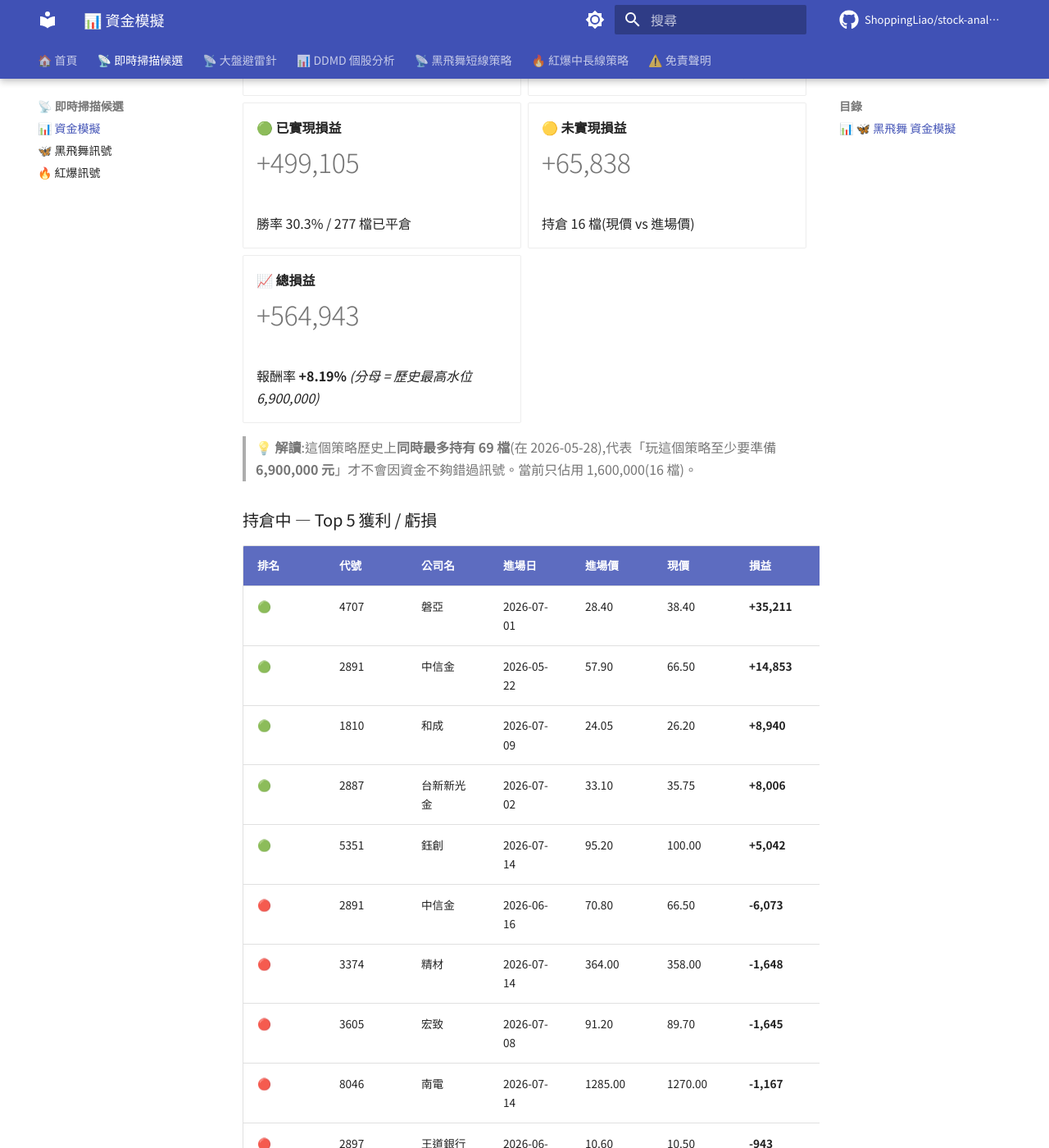
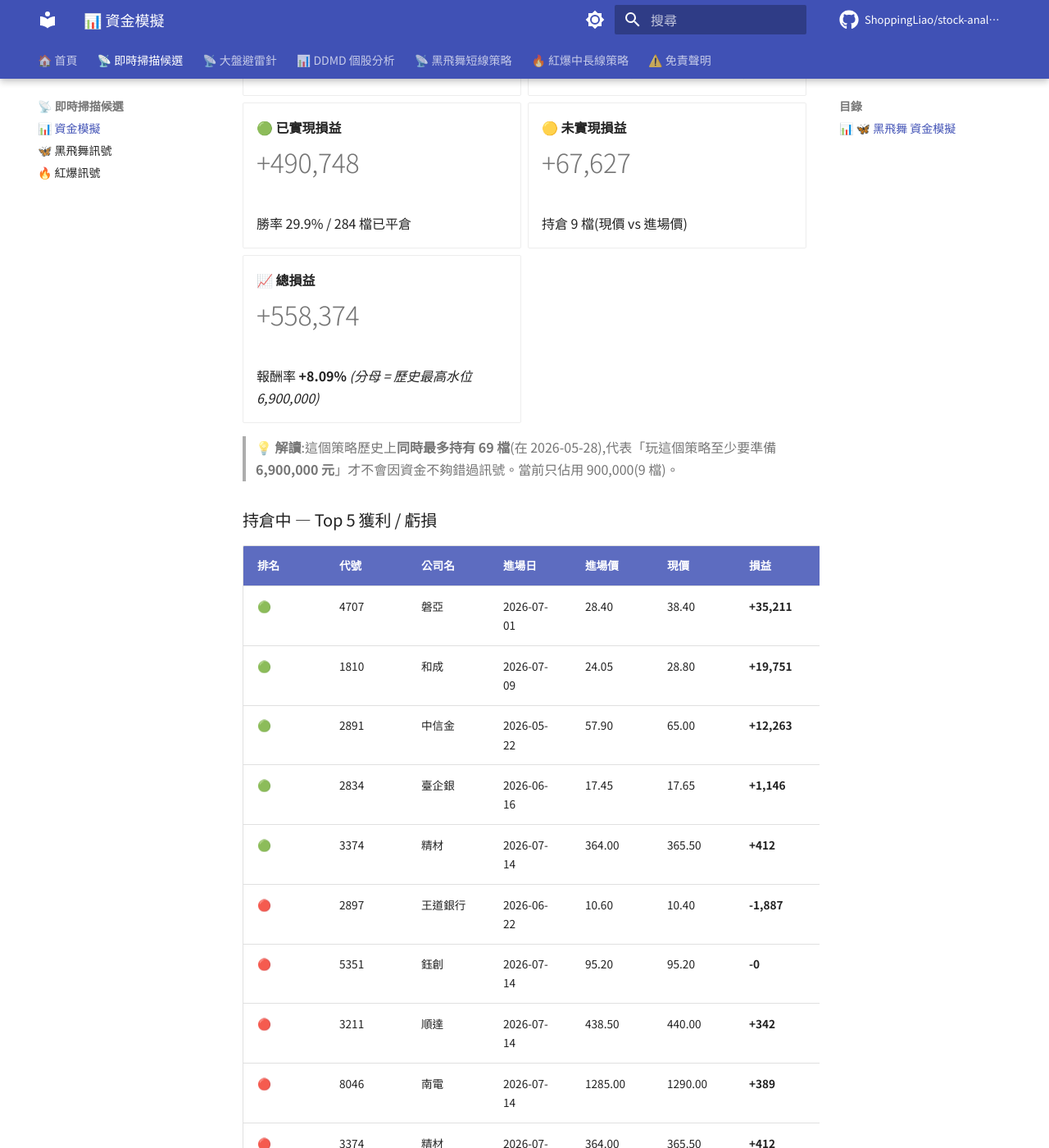
Before and after one commit to ShoppingLiao/stock-analysis-public, an MkDocs documentation site: the page built from docs/signals_capital.md, in a window 1280 px wide and 1400 px high, scrolled down 631 px. Shown: the whole window at 82% size. Built offline with MkDocs 1.6.1 and Material for MkDocs 9.7.7, drawn with Linux system fonts in a browser that asks for light colours; comment, search, counter and statistics services are not loaded; some of the changed text lies outside the part shown.

Commit message:
docs(signals): update BB + RB + capital (2026-07-14)

```diff
--- a/docs/signals_capital.md
+++ b/docs/signals_capital.md
@@ -17,9 +17,9 @@
 
 -   **💼 當前資金水位**
 
-    # 1,600,000
+    # 900,000
 
-    持倉 16 檔 × 100,000
+    持倉 9 檔 × 100,000
 
 -   **🌊 歷史最高水位**
 
@@ -29,40 +29,40 @@
 
 -   **🟢 已實現損益**
 
-    # +499,105
+    # +490,748
 
-    勝率 30.3% / 277 檔已平倉
+    勝率 29.9% / 284 檔已平倉
 
 -   **🟡 未實現損益**
 
-    # +65,838
+    # +67,627
 
-    持倉 16 檔(現價 vs 進場價)
+    持倉 9 檔(現價 vs 進場價)
 
 -   **📈 總損益**
 
-    # +564,943
+    # +558,374
 
-    報酬率 **+8.19%** _(分母 = 歷史最高水位 6,900,000)_
+    報酬率 **+8.09%** _(分母 = 歷史最高水位 6,900,000)_
 
 </div>
 
-> **💡 解讀**:這個策略歷史上**同時最多持有 69 檔**(在 2026-05-28),代表「玩這個策略至少要準備 **6,900,000 元**」才不會因資金不夠錯過訊號。當前只佔用 1,600,000(16 檔)。
+> **💡 解讀**:這個策略歷史上**同時最多持有 69 檔**(在 2026-05-28),代表「玩這個策略至少要準備 **6,900,000 元**」才不會因資金不夠錯過訊號。當前只佔用 900,000(9 檔)。
 
 ### 持倉中 — Top 5 獲利 / 虧損
 
 | 排名 | 代號 | 公司名 | 進場日 | 進場價 | 現價 | 損益 | 損益% |
 |------|------|--------|--------|--------|------|------|-------|
 | 🟢 | 4707 | 磐亞 | 2026-07-01 | 28.40 | 38.40 | **+35,211** | **+35.21%** |
-| 🟢 | 2891 | 中信金 | 2026-05-22 | 57.90 | 66.50 | **+14,853** | **+14.85%** |
-| 🟢 | 1810 | 和成 | 2026-07-09 | 24.05 | 26.20 | **+8,940** | **+8.94%** |
-| 🟢 | 2887 | 台新新光金 | 2026-07-02 | 33.10 | 35.75 | **+8,006** | **+8.01%** |
-| 🟢 | 5351 | 鈺創 | 2026-07-14 | 95.20 | 100.00 | **+5,042** | **+5.04%** |
-| 🔴 | 2891 | 中信金 | 2026-06-16 | 70.80 | 66.50 | **-6,073** | **-6.07%** |
-| 🔴 | 3374 | 精材 | 2026-07-14 | 364.00 | 358.00 | **-1,648** | **-1.65%** |
-| 🔴 | 3605 | 宏致 | 2026-07-08 | 91.20 | 89.70 | **-1,645** | **-1.64%** |
-| 🔴 | 8046 | 南電 | 2026-07-14 | 1285.00 | 1270.00 | **-1,167** | **-1.17%** |
-| 🔴 | 2897 | 王道銀行 | 2026-06-22 | 10.60 | 10.50 | **-943** | **-0.94%** |
+| 🟢 | 1810 | 和成 | 2026-07-09 | 24.05 | 28.80 | **+19,751** | **+19.75%** |
+| 🟢 | 2891 | 中信金 | 2026-05-22 | 57.90 | 65.00 | **+12,263** | **+12.26%** |
+| 🟢 | 2834 | 臺企銀 | 2026-06-16 | 17.45 | 17.65 | **+1,146** | **+1.15%** |
+| 🟢 | 3374 | 精材 | 2026-07-14 | 364.00 | 365.50 | **+412** | **+0.41%** |
+| 🔴 | 2897 | 王道銀行 | 2026-06-22 | 10.60 | 10.40 | **-1,887** | **-1.89%** |
+| 🔴 | 5351 | 鈺創 | 2026-07-14 | 95.20 | 95.20 | **-0** | **-0.00%** |
+| 🔴 | 3211 | 順達 | 2026-07-14 | 438.50 | 440.00 | **+342** | **+0.34%** |
+| 🔴 | 8046 | 南電 | 2026-07-14 | 1285.00 | 1290.00 | **+389** | **+0.39%** |
+| 🔴 | 3374 | 精材 | 2026-07-14 | 364.00 | 365.50 | **+412** | **+0.41%** |
 
 !!! info "⚠️ 資金模擬說明"
     每檔固定投入 **100,000 元**(教育性質,實際操作會依 TDMD 評分動態調整部位)。
@@ -97,15 +97,15 @@
 
 -   **🟡 未實現損益**
 
-    # +2,830,523
+    # +2,374,189
 
     持倉 129 檔(現價 vs 進場價)
 
 -   **📈 總損益**
 
-    # +2,251,907
+    # +1,795,572
 
-    報酬率 **+14.16%** _(分母 = 歷史最高水位 15,900,000)_
+    報酬率 **+11.29%** _(分母 = 歷史最高水位 15,900,000)_
 
 </div>
 
@@ -115,16 +115,16 @@
 
 | 排名 | 代號 | 公司名 | 進場日 | 進場價 | 現價 | 損益 | 損益% |
 |------|------|--------|--------|--------|------|------|-------|
-| 🟢 | 6182 | 合晶 | 2026-05-08 | 56.90 | 189.50 | **+233,040** | **+233.04%** |
-| 🟢 | 6834 | 天二科技 | 2026-05-08 | 48.10 | 129.00 | **+168,191** | **+168.19%** |
-| 🟢 | 2061 | 風青 | 2026-05-22 | 26.65 | 67.30 | **+152,533** | **+152.53%** |
-| 🟢 | 3090 | 日電貿 | 2026-05-08 | 113.50 | 258.00 | **+127,313** | **+127.31%** |
-| 🟢 | 8261 | 富鼎 | 2026-05-14 | 136.00 | 292.50 | **+115,074** | **+115.07%** |
-| 🔴 | 2413 | 環科 | 2026-06-12 | 61.20 | 45.75 | **-25,245** | **-25.25%** |
-| 🔴 | 3060 | 銘異 | 2026-06-22 | 41.65 | 34.35 | **-17,527** | **-17.53%** |
-| 🔴 | 1460 | 宏遠 | 2026-07-03 | 8.58 | 7.10 | **-17,249** | **-17.25%** |
-| 🔴 | 1455 | 集盛 | 2026-07-03 | 11.00 | 9.12 | **-17,091** | **-17.09%** |
-| 🔴 | 3675 | 德微 | 2026-06-24 | 422.00 | 356.50 | **-15,521** | **-15.52%** |
+| 🟢 | 6182 | 合晶 | 2026-05-08 | 56.90 | 186.50 | **+227,768** | **+227.77%** |
+| 🟢 | 2061 | 風青 | 2026-05-22 | 26.65 | 67.60 | **+153,659** | **+153.66%** |
+| 🟢 | 6834 | 天二科技 | 2026-05-08 | 48.10 | 118.00 | **+145,322** | **+145.32%** |
+| 🟢 | 8261 | 富鼎 | 2026-05-14 | 136.00 | 307.00 | **+125,735** | **+125.74%** |
+| 🟢 | 3090 | 日電貿 | 2026-05-08 | 113.50 | 232.50 | **+104,846** | **+104.85%** |
+| 🔴 | 2413 | 環科 | 2026-06-12 | 61.20 | 44.00 | **-28,105** | **-28.10%** |
+| 🔴 | 3675 | 德微 | 2026-06-24 | 422.00 | 332.00 | **-21,327** | **-21.33%** |
+| 🔴 | 2399 | 映泰 | 2026-06-17 | 51.90 | 41.30 | **-20,424** | **-20.42%** |
+| 🔴 | 1460 | 宏遠 | 2026-07-03 | 8.58 | 7.00 | **-18,415** | **-18.41%** |
+| 🔴 | 2460 | 建通 | 2026-06-25 | 38.90 | 31.85 | **-18,123** | **-18.12%** |
 
 !!! info "⚠️ 資金模擬說明"
     每檔固定投入 **100,000 元**(教育性質,實際操作會依 TDMD 評分動態調整部位)。
@@ -139,9 +139,9 @@
 
 -   **💼 當前資金水位**
 
-    # 14,500,000
+    # 13,800,000
 
-    BB 1,600,000 + RB 12,900,000
+    BB 900,000 + RB 12,900,000
 
 -   **🌊 兩策略歷史最高水位**
 
@@ -151,21 +151,21 @@
 
 -   **🟢 已實現損益**
 
-    # -79,512
+    # -87,869
 
-    BB +499,105 + RB -578,616
+    BB +490,748 + RB -578,616
 
 -   **🟡 未實現損益**
 
-    # +2,896,361
+    # +2,441,816
 
-    BB +65,838 + RB +2,830,523
+    BB +67,627 + RB +2,374,189
 
 -   **📈 總損益**
 
-    # +2,816,849
+    # +2,353,947
 
-    報酬率 **+12.35%** _(分母 = 兩策略歷史最高水位)_
+    報酬率 **+10.32%** _(分母 = 兩策略歷史最高水位)_
 
 </div>
 
```
Also changed, not shown: docs/signals_black_butterfly.md (+44 -51 lines), docs/signals_red_burst.md (+9 -1 lines).
